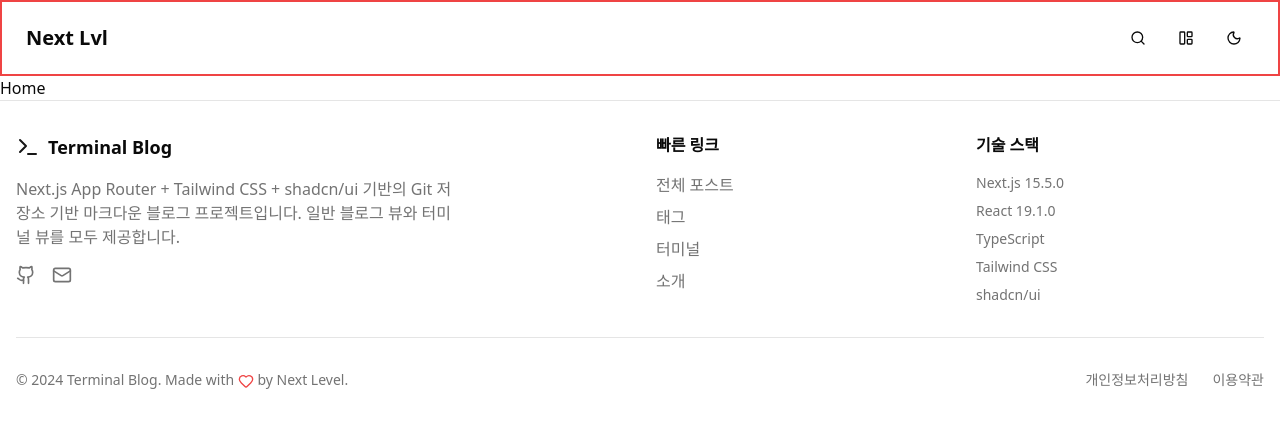
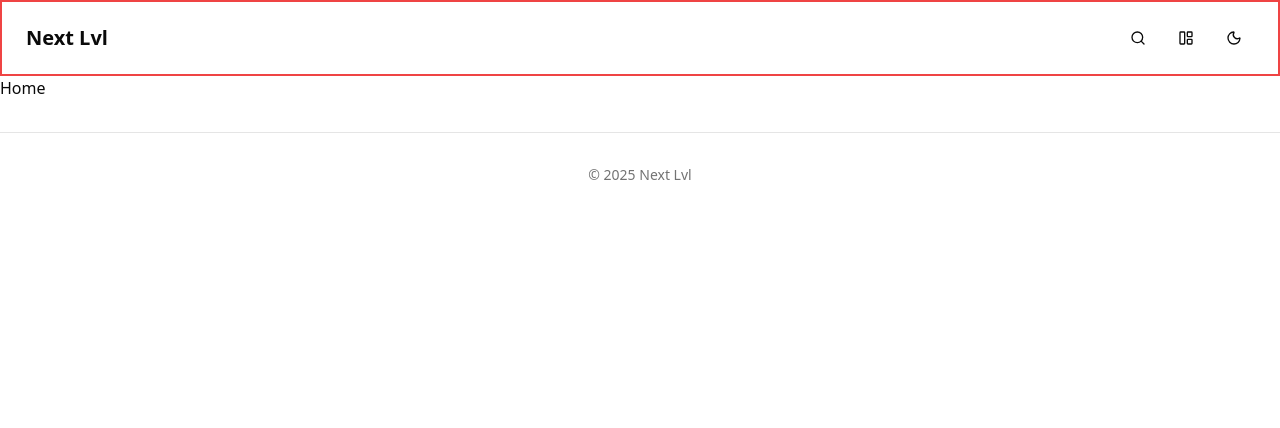
Before and after one commit to SometimesThinks/next-level, a Next.js app: page / in a window 1280 px wide. Shown: the top 428 px of the page. Built offline with nearby package versions, Linux system fonts and the light colour scheme.

Commit message:
feat: 풋터 컴포넌트 기본 구조 구현

```diff
--- a/components/layout/Footer.tsx
+++ b/components/layout/Footer.tsx
@@ -1,115 +1,7 @@
-import { Terminal, Github, Mail, Heart } from 'lucide-react';
-import Link from 'next/link';
-
 const Footer = () => {
   return (
-    <footer className="border-t bg-background">
-      <div className="container mx-auto px-4 py-8">
-        <div className="grid grid-cols-1 gap-8 md:grid-cols-4">
-          {/* 로고 및 소개 */}
-          <div className="col-span-1 md:col-span-2">
-            <div className="mb-4 flex items-center space-x-2">
-              <Terminal className="h-6 w-6 text-primary" />
-              <span className="text-lg font-bold">Terminal Blog</span>
-            </div>
-            <p className="mb-4 max-w-md text-muted-foreground">
-              Next.js App Router + Tailwind CSS + shadcn/ui 기반의 Git 저장소 기반 마크다운 블로그
-              프로젝트입니다. 일반 블로그 뷰와 터미널 뷰를 모두 제공합니다.
-            </p>
-            <div className="flex space-x-4">
-              <Link
-                href="https://github.com"
-                target="_blank"
-                rel="noopener noreferrer"
-                className="text-muted-foreground transition-colors hover:text-foreground"
-              >
-                <Github className="h-5 w-5" />
-              </Link>
-              <Link
-                href="mailto:contact@example.com"
-                className="text-muted-foreground transition-colors hover:text-foreground"
-              >
-                <Mail className="h-5 w-5" />
-              </Link>
-            </div>
-          </div>
-
-          {/* 빠른 링크 */}
-          <div>
-            <h3 className="mb-4 font-semibold">빠른 링크</h3>
-            <ul className="space-y-2">
-              <li>
-                <Link
-                  href="/posts"
-                  className="text-muted-foreground transition-colors hover:text-foreground"
-                >
-                  전체 포스트
-                </Link>
-              </li>
-              <li>
-                <Link
-                  href="/tags"
-                  className="text-muted-foreground transition-colors hover:text-foreground"
-                >
-                  태그
-                </Link>
-              </li>
-              <li>
-                <Link
-                  href="/terminal"
-                  className="text-muted-foreground transition-colors hover:text-foreground"
-                >
-                  터미널
-                </Link>
-              </li>
-              <li>
-                <Link
-                  href="/about"
-                  className="text-muted-foreground transition-colors hover:text-foreground"
-                >
-                  소개
-                </Link>
-              </li>
-            </ul>
-          </div>
-
-          {/* 기술 스택 */}
-          <div>
-            <h3 className="mb-4 font-semibold">기술 스택</h3>
-            <ul className="space-y-2 text-sm text-muted-foreground">
-              <li>Next.js 15.5.0</li>
-              <li>React 19.1.0</li>
-              <li>TypeScript</li>
-              <li>Tailwind CSS</li>
-              <li>shadcn/ui</li>
-            </ul>
-          </div>
-        </div>
-
-        {/* 하단 구분선 */}
-        <div className="mt-8 border-t pt-8">
-          <div className="flex flex-col items-center justify-between md:flex-row">
-            <p className="text-sm text-muted-foreground">
-              © 2024 Terminal Blog. Made with <Heart className="inline h-4 w-4 text-red-500" /> by
-              Next Level.
-            </p>
-            <div className="mt-4 flex space-x-6 md:mt-0">
-              <Link
-                href="/privacy"
-                className="text-sm text-muted-foreground transition-colors hover:text-foreground"
-              >
-                개인정보처리방침
-              </Link>
-              <Link
-                href="/terms"
-                className="text-sm text-muted-foreground transition-colors hover:text-foreground"
-              >
-                이용약관
-              </Link>
-            </div>
-          </div>
-        </div>
-      </div>
+    <footer className="mt-8 border-t pt-8 text-center">
+      <p className="text-sm text-muted-foreground">© 2025 Next Lvl</p>
     </footer>
   );
 };
```
